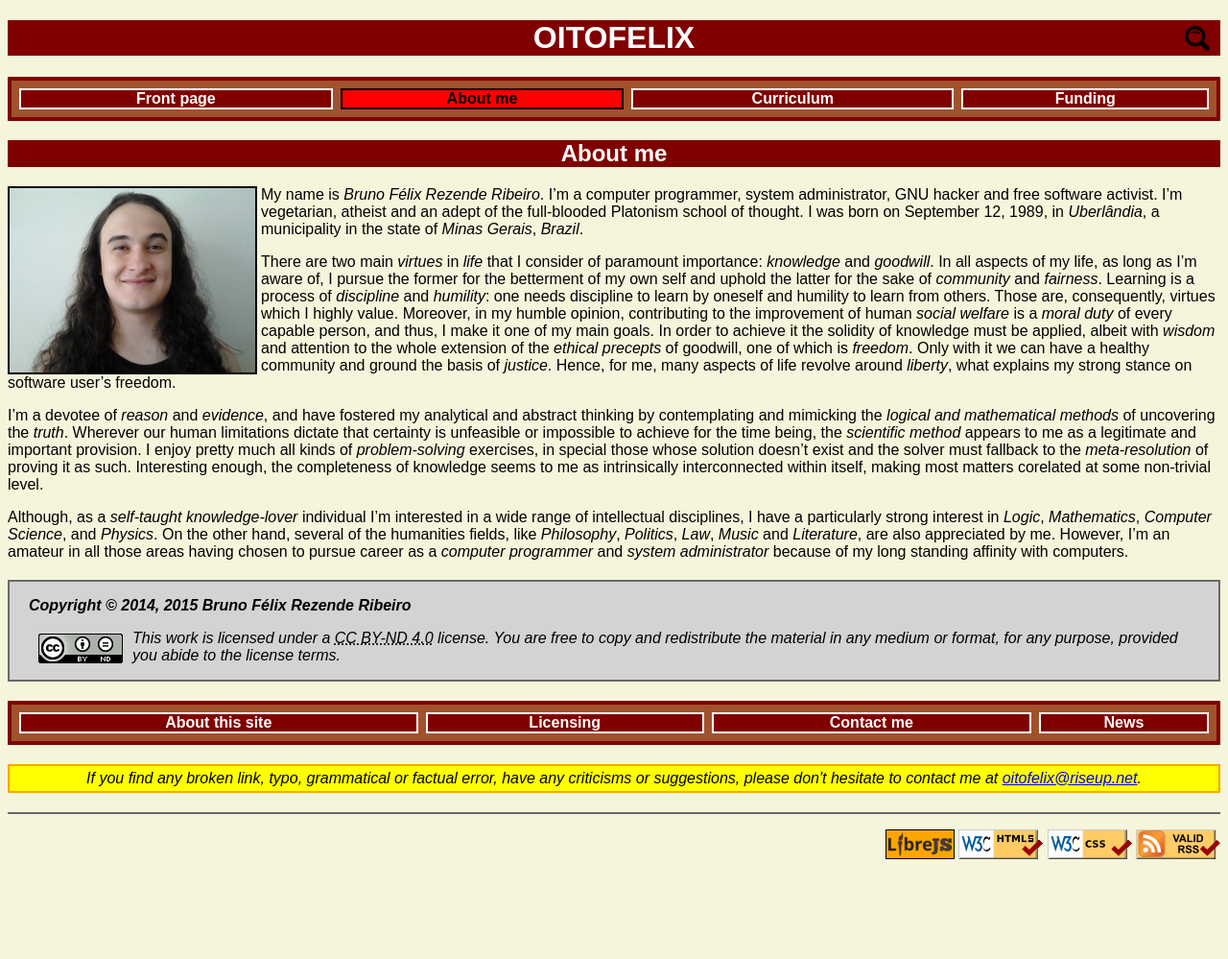
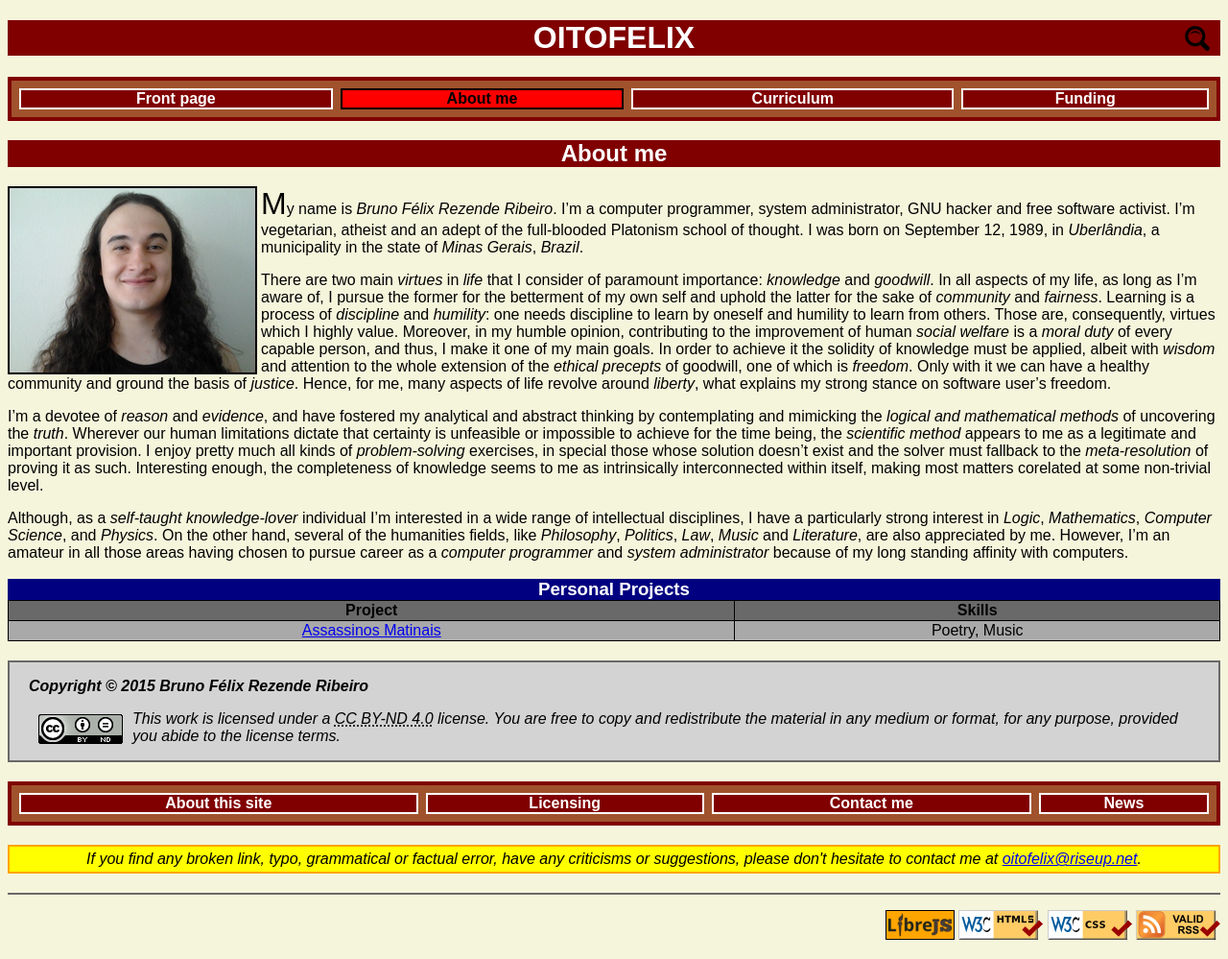
Before and after one commit to oitofelix/oitofelix.github.io, a Jekyll site: the page built from about-me.md, in a window 1280 px wide. Shown: the whole page at 96% size. Built offline with Jekyll 4.4.1, drawn with Linux system fonts in a browser that asks for light colours; before the commit the page ends 915 px from its top, so only the background shows below that.

Commit message:
Published personal project: Assassinos Matinais

```diff
--- a/_layouts/oitofelix-homepage.html
+++ b/_layouts/oitofelix-homepage.html
@@ -42,7 +42,7 @@
     <meta name="keywords" content="{{ page.tags }}" />
 
     <!-- External resources -->
-    <link rel="stylesheet" href="{{ page.url | remove: '.html' | append: '.css'}}" />
+    <link rel="stylesheet" href="{{ site.baseurl | append: page.url | remove: '.html' | append: '.css'}}" />
 
     {% unless page.news == null %}
     <script src="/scripts/jquery-1.6.4.min.js"></script>
@@ -110,9 +110,16 @@
 	<footer>
 	  <div id="copyright-notice">
 
-	    <p>
-	      <strong>Copyright © 2014, 2015 Bruno Félix Rezende Ribeiro</strong>
-	    </p>
+	    {% case page.author %}
+	      {% when 'tilim' %}
+                <p>
+	          <strong>Copyright © 2015 César Augustus de Souza Garcia</strong>
+	        </p>
+	      {% else %}
+	        <p>
+	          <strong>Copyright © 2015 Bruno Félix Rezende Ribeiro</strong>
+	        </p>
+	      {% endcase %}
 
 	    <p>
 	      <!-- CC BY-ND 4.0 -->
--- a/about-me.css
+++ b/about-me.css
@@ -1,4 +1,4 @@
-#markdown p:nth-of-type(2) ::first-letter {
+#markdown p:nth-of-type(2)::first-letter {
     font-size: xx-large;
 }
 
@@ -7,3 +7,7 @@
     border: 2px solid black;
     margin-right: 4px;
 }
+
+#markdown h3 {
+    margin-bottom: 0px;
+}
--- a/about-me.md
+++ b/about-me.md
@@ -56,8 +56,10 @@ all those areas having chosen to pursue career as a _computer
 programmer_ and _system administrator_ because of my long standing
 affinity with computers.
 
-<!-- Music I like -->
+### Personal Projects
 
-<!-- Movies I like -->
+Project | Skills
+--------|--------
+[Assassinos Matinais](assassinos-matinais/) | Poetry, Music
 
 </div>
```
Also changed, not shown: feed.xml (+17 -0 lines).
